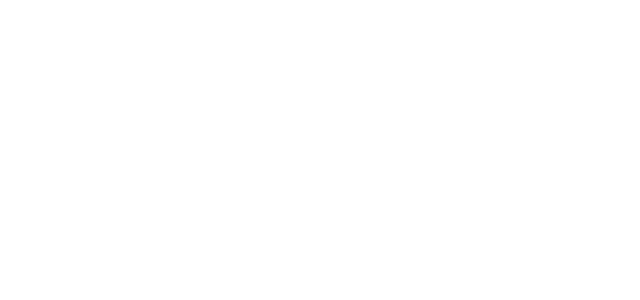
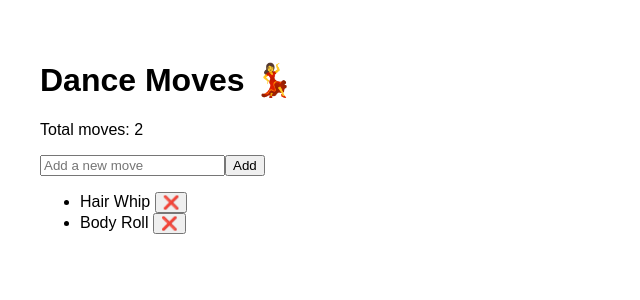
Before and after one commit to AlenioH/nuxt-challenge, a Nuxt app: page / in a window 1280 px wide. Shown: the top 300 px of the page, without its empty margins (0-640 px from the left). Built offline with nearby package versions, Linux system fonts and the light colour scheme.

Commit message:
Add moves store, add interactive page with adding/removing moves

```diff
--- a/app/app.vue
+++ b/app/app.vue
@@ -1,9 +1,5 @@
 <template>
   <div>
-    <NuxtRouteAnnouncer />
-    <template>
-      <h1>Welcome to Nuxt Dance Challenge!</h1>
-    </template>
-
+      <NuxtPage />
   </div>
 </template>
--- /dev/null
+++ b/app/pages/index.vue
@@ -0,0 +1,26 @@
+<script setup lang="ts">
+import { useMovesStore } from '../../stores/moves'
+
+const store = useMovesStore()
+</script>
+
+<template>
+  <div style="padding: 2rem; font-family: sans-serif;">
+    <h1>Dance Moves 💃</h1>
+    <p>Total moves: {{ store.moveCount }}</p>
+
+    <input
+      v-model="store.newMove"
+      placeholder="Add a new move"
+      @keyup.enter="store.addMove"
+    />
+    <button @click="store.addMove">Add</button>
+
+    <ul>
+      <li v-for="(move, index) in store.moves" :key="index">
+        {{ move }}
+        <button @click="store.removeMove(index)">❌</button>
+      </li>
+    </ul>
+  </div>
+</template>
--- /dev/null
+++ b/stores/moves.ts
@@ -0,0 +1,22 @@
+import { defineStore } from 'pinia'
+
+export const useMovesStore = defineStore('moves', {
+  state: () => ({
+    moves: ['Hair Whip', 'Body Roll'], // initial moves
+    newMove: ''
+  }),
+  getters: {
+    moveCount: (state) => state.moves.length
+  },
+  actions: {
+    addMove() {
+      if (this.newMove.trim() !== '') {
+        this.moves.push(this.newMove.trim())
+        this.newMove = ''
+      }
+    },
+    removeMove(index: number) {
+      this.moves.splice(index, 1)
+    }
+  }
+})
```
